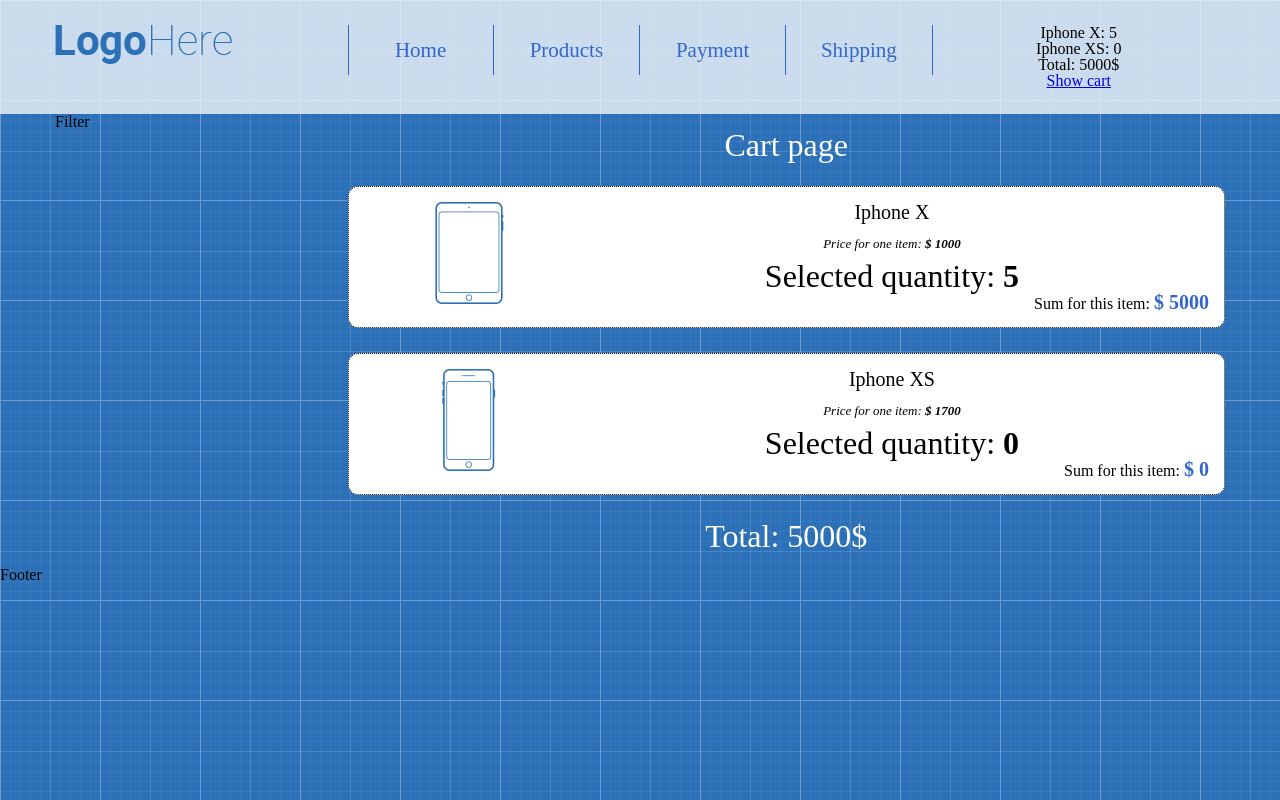
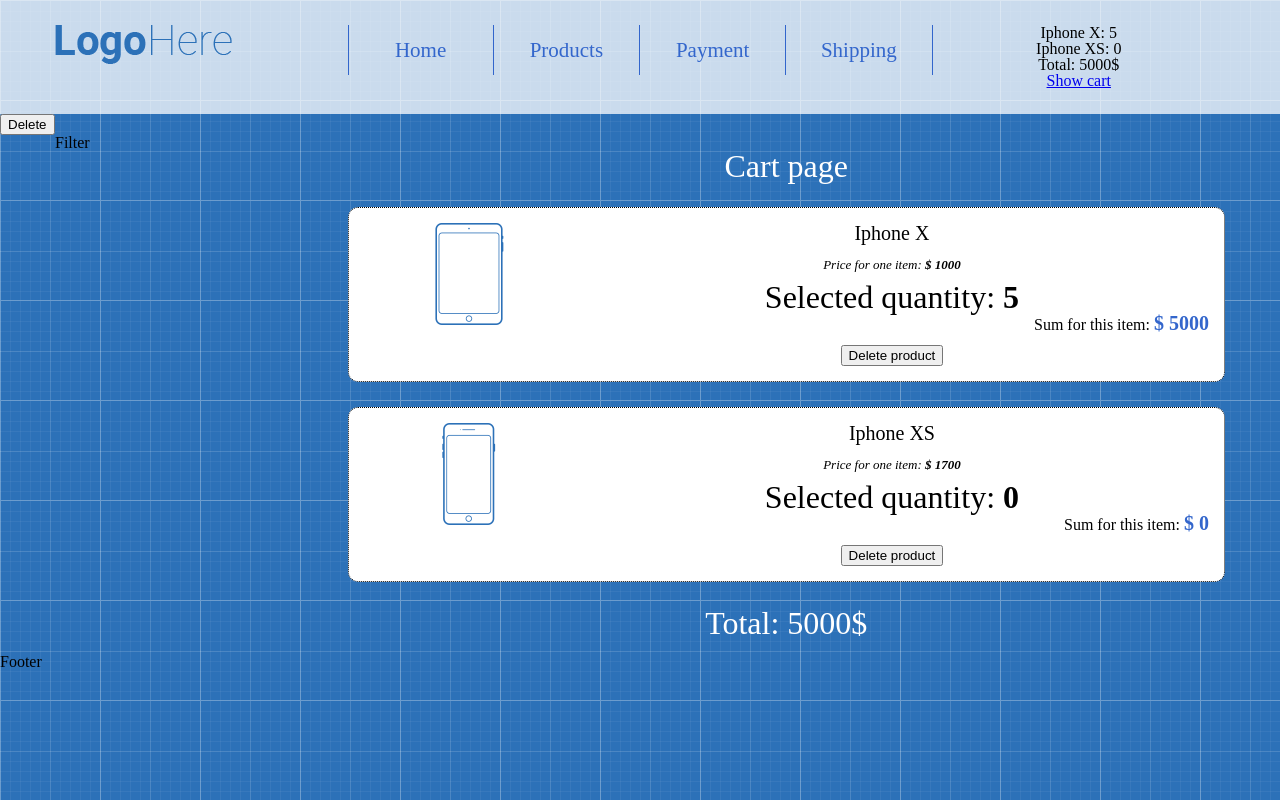
Before and after one commit to dimonkatri4/shop-project, a React (Create React App) app: page /cart in a window 1280 px wide. Built offline with nearby package versions, Linux system fonts and the light colour scheme.

Commit message:
створили метод видалення товару

```diff
--- a/package.json
+++ b/package.json
@@ -7,6 +7,7 @@
     "@testing-library/react": "^9.3.2",
     "@testing-library/user-event": "^7.1.2",
     "lodash": "^4.17.15",
+    "object.omit": "^3.0.0",
     "prop-types": "^15.7.2",
     "react": "^16.12.0",
     "react-dom": "^16.12.0",
--- a/src/App/App.js
+++ b/src/App/App.js
@@ -2,7 +2,7 @@
 
 import '../common/style/reset.css'
 import '../common/style/base.css'
-
+import {omit} from 'object.omit'
 import Header from './Header/Header'
 import Main from './Main/Main'
 import Footer from './Footer/Footer'
@@ -22,25 +22,37 @@
 addProductToCart = (productId, count) => {
 	this.setState((prevState)=>({
 		productInCart: {
-			...prevState.productInCart,
+			...prevState.productInCart, //spred operator
 				[productId]: (prevState.productInCart[productId] || 0) + count
 
 		}
 	}))
 }
+removeProductFromCart = (productId) => {
+	this.setState((prevState)=>{
+		let prevProductsInCart = {...prevState.productInCart}
 
+		delete prevProductsInCart[productId]
+		return {
+			productInCart:prevProductsInCart
+		}
+	})
+}
 	render() {
 	return (
 		<div>
 			<Header
 				productInCart= {this.state.productInCart}
 			/>
+			<button onClick={()=>{this.removeProductFromCart(1)}}>Delete</button>
 			<Main
 				addProductToCart = {this.addProductToCart}
 				productInCart= {this.state.productInCart}
 			/>
 			<Footer/>
+
 		</div>
+
 	)
 }
 }
--- a/src/Components/Cart/CartProductListItemExtended.js
+++ b/src/Components/Cart/CartProductListItemExtended.js
@@ -25,7 +25,7 @@
                 <p className="cart-extended-sum">
                         Sum for this item: <span className="bold sum-price">$ {(product.price * productCount)} </span>
                 </p>
-
+                <button>Delete product</button>
             </div>
         </div>
     </div>
```
Also changed, not shown: src/App/Main/CartPage/CartPage.js (+0 -7 lines), 1 other file (tests, documents, lock files or other folders).
